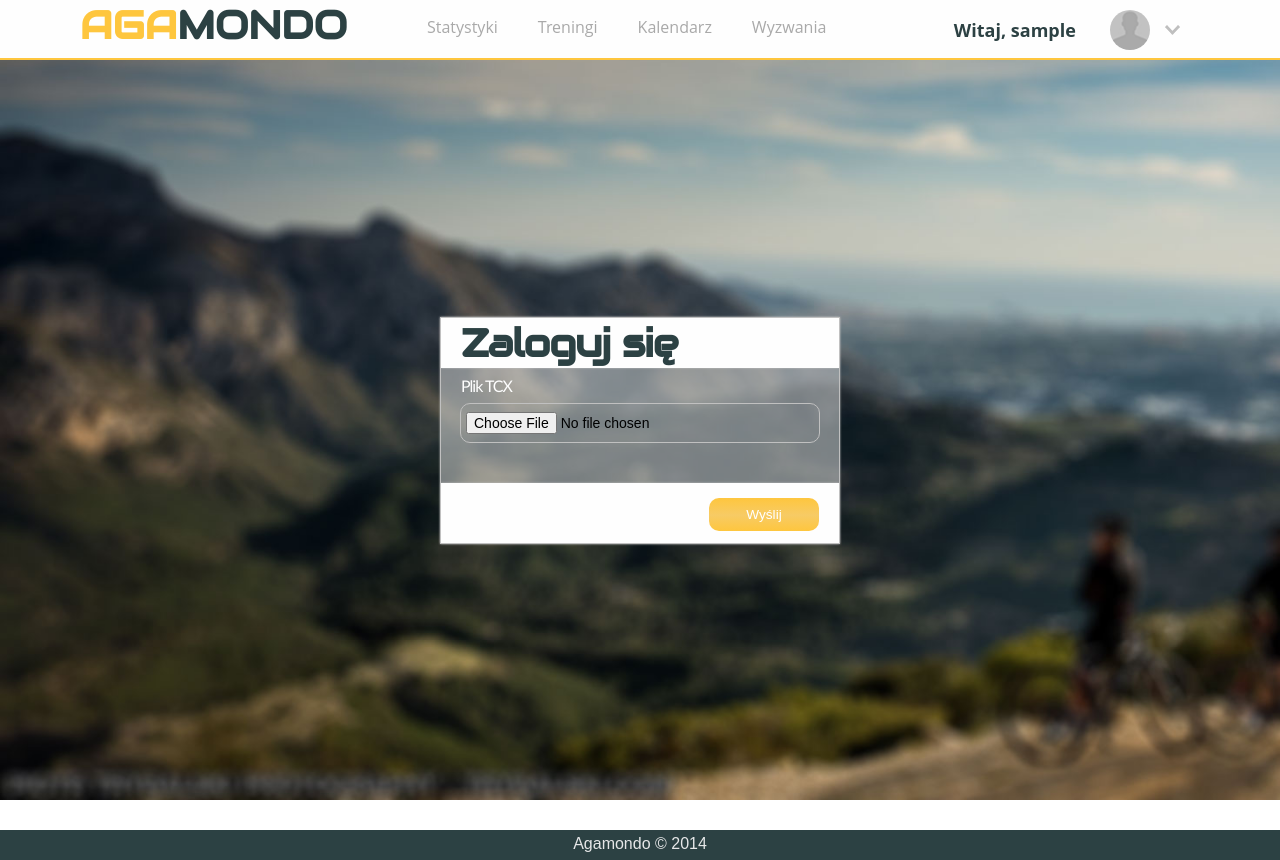
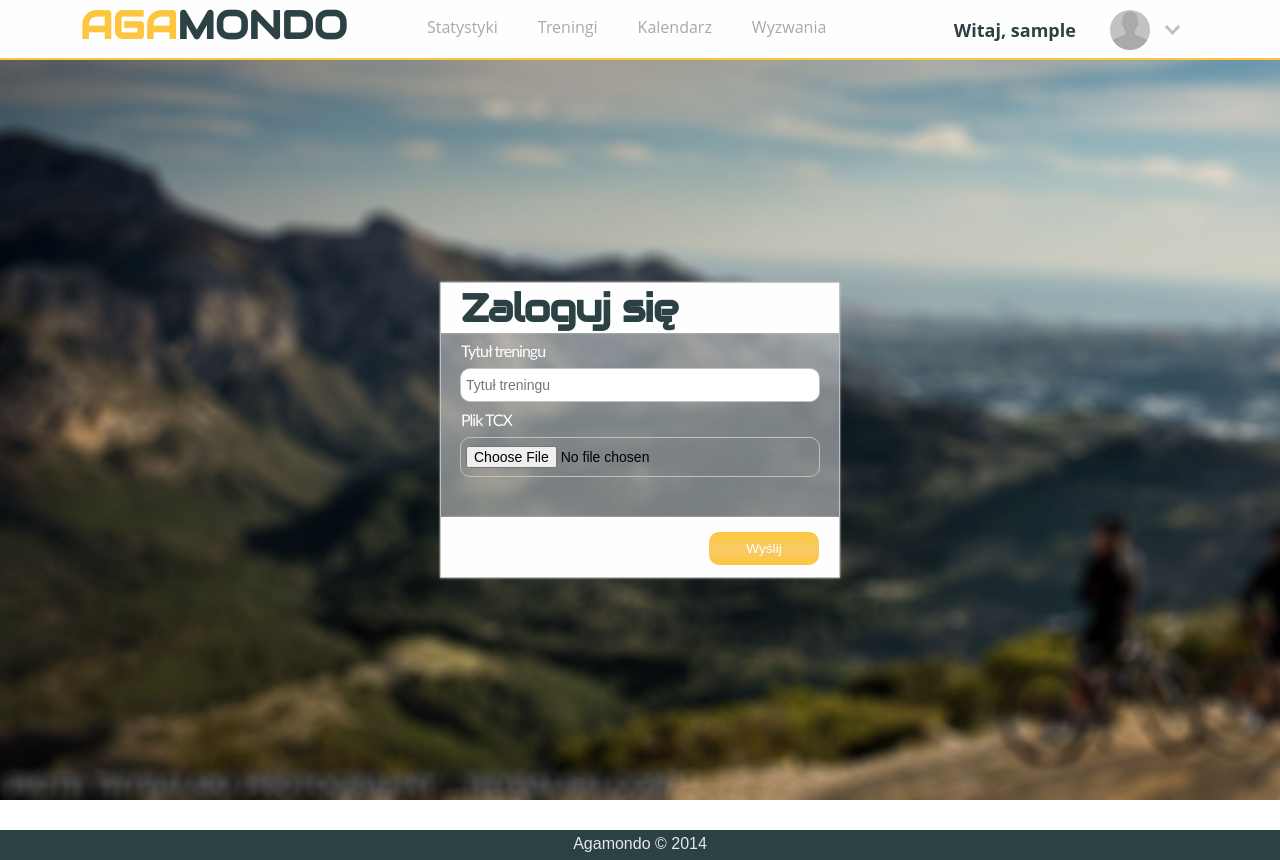
Before and after one commit to Zaszczyk/agamondo, a PHP site: page /agamondo/training/add in a window 1280 px wide. Run offline with PHP 8.4, Linux system fonts and the light colour scheme; the visitor is signed in with stand-in values (Sample User, id 1); data that the repository does not hold is empty; some libraries are stand-ins or nearby versions.

Commit message:
dodanie inputa w addtrainning

```diff
--- a/application/controllers/TrainingController.php
+++ b/application/controllers/TrainingController.php
@@ -70,7 +70,7 @@ class TrainingController extends Controller{
 
                 $TrainingModel = $this->loadModel('TrainingModel');
                 try{
-                    $TrainingModel->addTraining($_SESSION['id'], $xml, $Training->getDate(), $Training->getTime(), $Training->getDistance(), $Training->getCalories(), $title);
+                    $TrainingModel->addTraining($_SESSION['id'], $xml, $Training->getDate(), $Training->getTime(), $Training->getDistance(), $Training->getCalories(), $_POST['title']);
                     $this->Return['type'] = 0;
                     $this->Return['text'] = 'Trening został zapisany.';
                 }
--- a/application/views/training/add.phtml
+++ b/application/views/training/add.phtml
@@ -13,8 +13,11 @@
                         echo '<div class="alert alert-success">'.$resp['text'].'</div>';
                     }
                 ?>
+                <label>Tytuł treningu</label>
+                <input type="text" name="title" class="input-text" placeholder="Tytuł treningu">
+
                 <label>Plik TCX</label>
-               <!-- <input type="hidden" name="max_file_size" value="5120000" />-->
+                <input type="hidden" name="max_file_size" value="5120000" />
                 <input id="username" type="file" name="xml">
 
                 <div class="form-footer">
```
